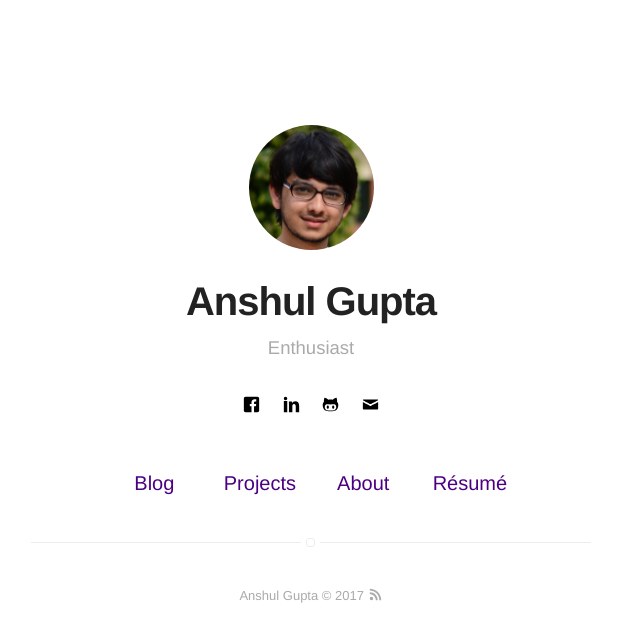
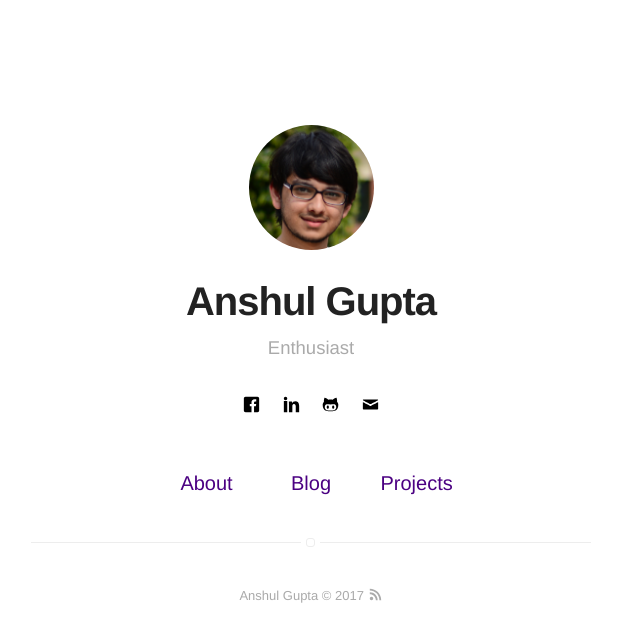
Before and after one commit to anshulgupta0803/anshulgupta0803.github.io, a Jekyll site: the page built from index.html, in a window 1280 px wide. Shown: the top 642 px of the page, without its empty margins (329-969 px from the left). Built offline with Jekyll 4.4.1, drawn with Linux system fonts in a browser that asks for light colours.

Commit message:
Changing order of tabs and removing CV

```diff
--- a/_config.yml
+++ b/_config.yml
@@ -12,9 +12,9 @@ picture: assets/images/profile.jpg
 
 # If you want to include your resume, set to true
 # and specify source (external or local).
-resume: true
-resume-external: true
-resume-url: https://github.com/anshulgupta0803/resume/raw/master/Anshul%20Gupta.pdf
+# resume: true
+# resume-external: true
+# resume-url: https://github.com/anshulgupta0803/resume/raw/master/Anshul%20Gupta.pdf
 
 url: https://anshulgupta0803.github.io
 # your url: http://USERNAME.github.io
--- a/_includes/nav.html
+++ b/_includes/nav.html
@@ -4,6 +4,14 @@
             <li class="item">
                 <a class="link" href="{{ site.url }}/">Home</a>
             </li>
+        {% endif %}
+
+        {% if site.about == true %}
+            {% if page.title != "About" %}
+                <li class="item">
+                    <a class="link" href="{{ site.url }}/about">About</a>
+                </li>
+            {% endif %}
         {% endif %}
 
         {% if site.blog == true %}
@@ -22,14 +30,6 @@
             {% endif %}
         {% endif %}
 
-        {% if site.about == true %}
-            {% if page.title != "About" %}
-                <li class="item">
-                    <a class="link" href="{{ site.url }}/about">About</a>
-                </li>
-            {% endif %}
-        {% endif %}
-
         {% if site.resume == true %}
             <li class="item">
                 <a class="link" href="{% if site.resume-external %}{{ site.resume-url }}{% else %}{{ site.url }}/{{ site.resume-url }}{% endif %}">Résumé</a>
```
